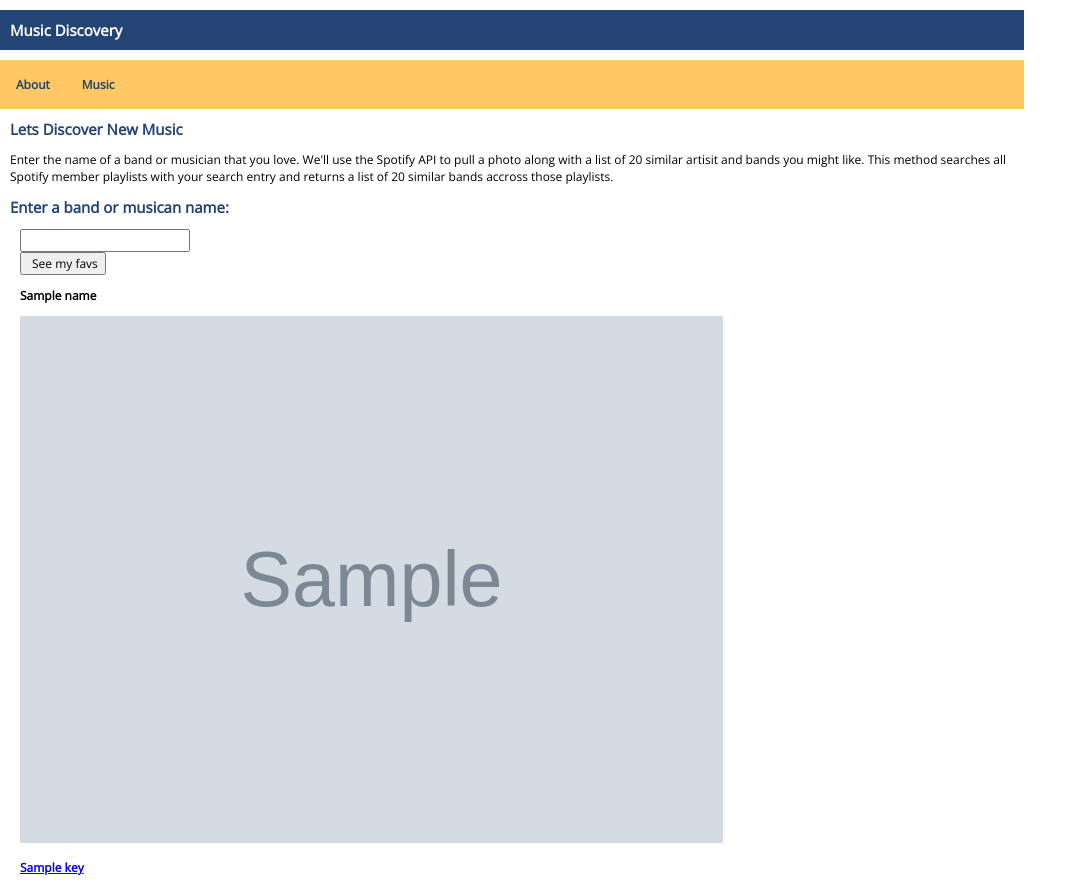
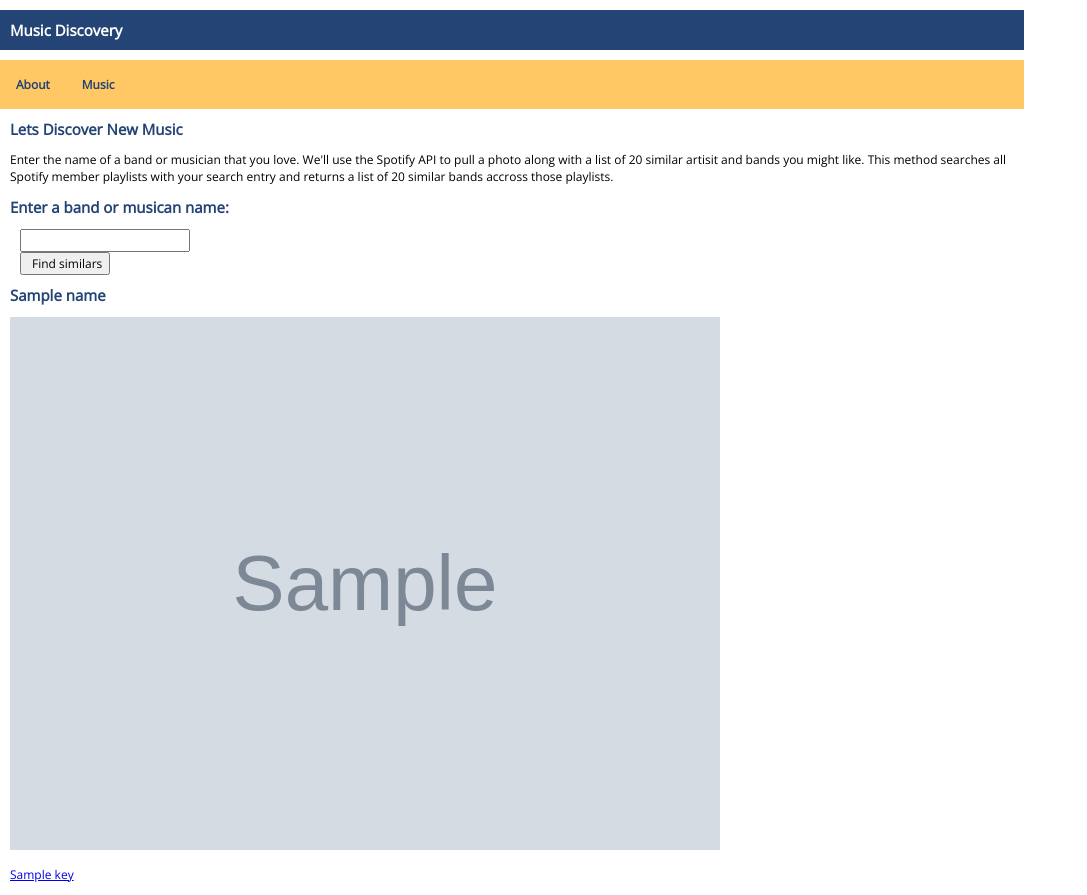
Before and after one commit to maxdivak-ogilvy/final_project_music_discovery, a Flask app: template templates/music.html in a window 1280 px wide. Shown: the whole page, without its empty margins (0-1087 px from the left). Run offline with Flask 2, Linux system fonts and the light colour scheme; the template is opened without the code that fills it: values that come from a table or form of the project are taken from there, most other values are stand-ins (such as "Sample title", 1, 10 or a date in 2020); grey boxes marked "Sample" are stand-in pictures.

Commit message:
editorial and CSS

```diff
--- a/templates/about.html
+++ b/templates/about.html
@@ -15,7 +15,7 @@
 
     <p>My love of music and quality sound reproduction often leads me on adventures to record shops and extensive searches for new source material.</p>
 
-    <p>For this project I'll use Spotify's developer API to deep dive into music discovery.</p>
+    <p>For this project I used Spotify's developer API to deep dive into music discovery.</p>
 
     {% endblock %}
   </body>
--- a/templates/artist.html
+++ b/templates/artist.html
@@ -9,8 +9,8 @@
     {% extends "template.html" %}
     {% block content %}
 
-    <h1 class="header">Top 5 tracks on Spotify for: <span style="font-color:#000000;">{{artist}}</span></h1>
-    <p><a class="text_links" href="javascript:history.back()">&#8634; Back To Results</a></p>
+    <h1 class="header">Top 10 tracks on Spotify for: <strong style="color:#000000;">{{artist}}</strong></h1>
+    <p><a class="text_links" href="javascript:history.back()">&#8634; Back to results</a></p>
 
 
     {% for track in tracks %}
--- a/templates/music.html
+++ b/templates/music.html
@@ -17,19 +17,19 @@
 
     <form action="" method="post">
     <div class="input text" style="margin-left:10px;">{{form.name}}</div>
-    <div class="input submit" style="margin-left:10px;"><input type="submit" value="See my favs"></div>
+    <div class="input submit" style="margin-left:10px;"><input type="submit" value="Find similars"></div>
     </form>
 
-    <p>{{name}}</p>
+    <h1 class="header">{{name}}</h1>
 
     {% if image_url!=None %}
-    <p><img src={{image_url}} style="width:70%; height:auto;" /></p>
+      <p><img src={{image_url}} style="width:70%; height:auto;" /></p>
     {% endif %}
 
     {% if similar!=None %}
-    {% for key, value in similar.items() %}
-      <p><a class="text_links" href="/music/{{value}}">{{key}}</a></p>
-    {% endfor %}
+      {% for key, value in similar.items() %}
+        <p><a class="text_links" href="/music/{{value}}">{{key}}</a></p>
+      {% endfor %}
     {% endif %}
 
     {% endblock %}
```
